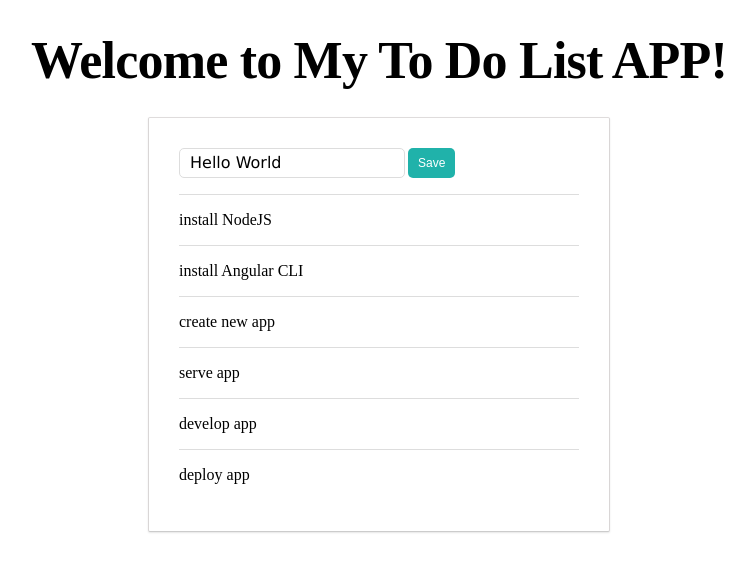
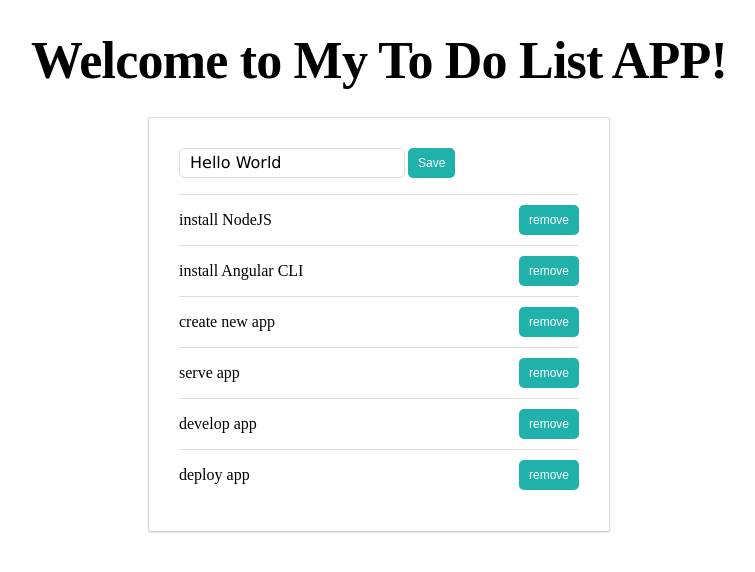
Before and after one commit to karomamczi/ng-girls-to-do-list-app, an Angular app: page / in a window 1280 px wide. Shown: the top 572 px of the page, without its empty margins (261-1016 px from the left). Built offline with nearby package versions, Linux system fonts and the light colour scheme.

Commit message:
Remove item

```diff
--- a/src/app/list-manager/list-manager.component.ts
+++ b/src/app/list-manager/list-manager.component.ts
@@ -10,7 +10,7 @@
 
     <ul>
       <li *ngFor="let todoItem of todoList">
-        <app-todo-item [item]="todoItem"></app-todo-item>
+        <app-todo-item [item]="todoItem" (remove)="removeItem($event)"></app-todo-item>
       </li>
     </ul>
   </div>
@@ -29,4 +29,8 @@
   addItem(title: string): void {
     this.todoListService.addItem({ title });
   }
+
+  removeItem(item): void {
+    this.todoListService.deleteItem(item);
+  }
 }
--- a/src/app/todo-item/todo-item.component.ts
+++ b/src/app/todo-item/todo-item.component.ts
@@ -1,18 +1,24 @@
-import { Component, OnInit, Input } from '@angular/core';
+import { Component, Input, Output, EventEmitter } from '@angular/core';
 import { TodoItem } from '../interfaces/todo-item';
 
 @Component({
   selector: 'app-todo-item',
   template: `
-  <div class="todo-item">{{ item.title }}</div>
+    <div class="todo-item">{{ item.title }}
+     <button class="btn btn-red" (click)="removeItem()">remove</button>
+    </div>
   `,
   styleUrls: ['./todo-item.component.css']
 })
-export class TodoItemComponent implements OnInit {
+export class TodoItemComponent {
   @Input()
   item: TodoItem;
+  @Output()
+  remove: EventEmitter<TodoItem> = new EventEmitter<TodoItem>();
 
   constructor() {}
 
-  ngOnInit(): void {}
+  removeItem(): void {
+    this.remove.emit(this.item);
+  }
 }
```
